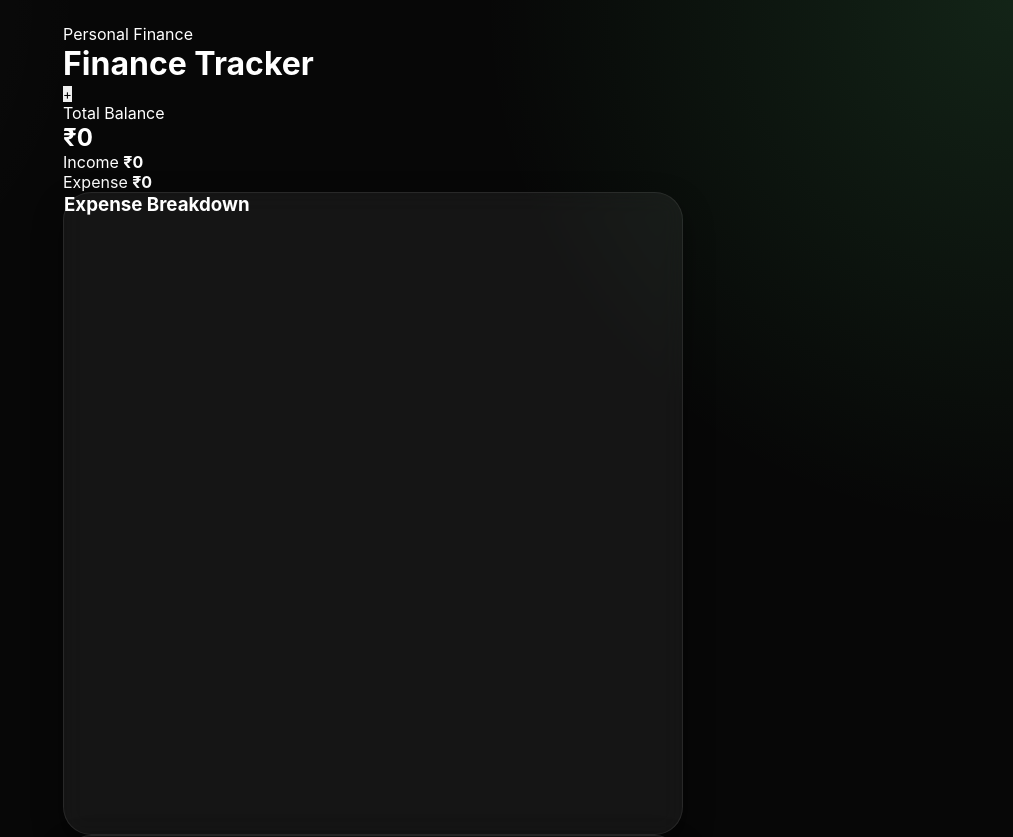
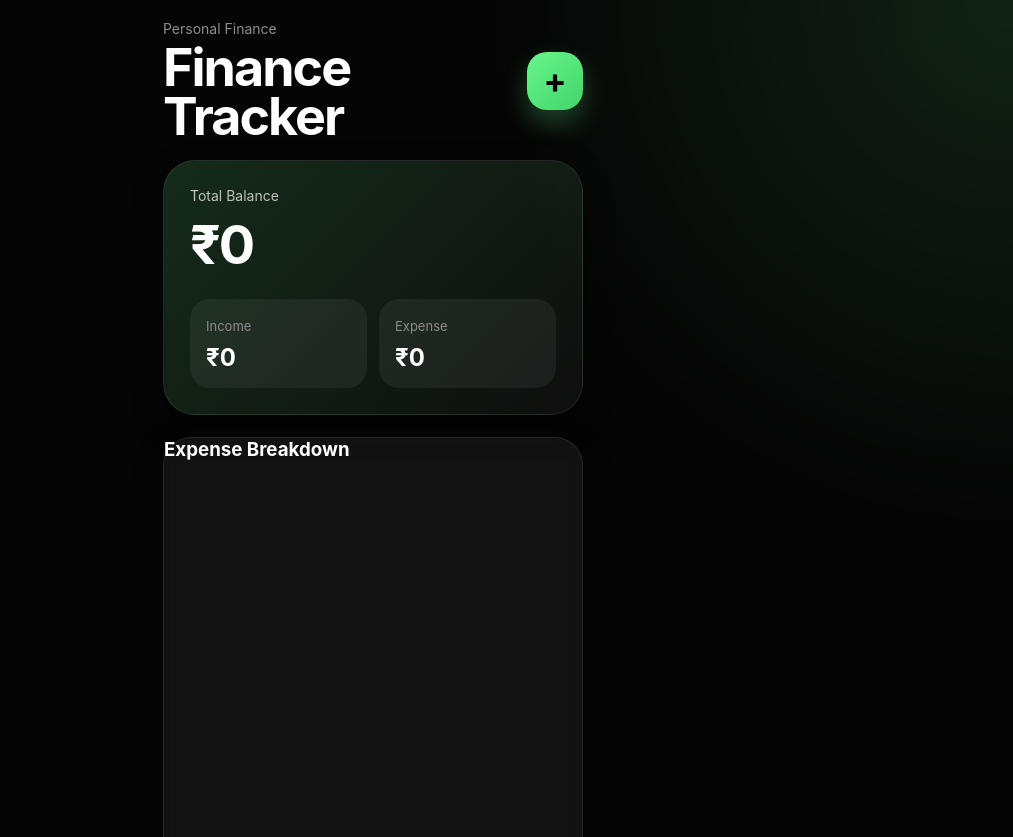
Before and after one commit to shashank364/finance-tracker, a plain HTML site: page index.html in a window 1280 px wide. Shown: the top 837 px of the page, without its empty margins (267-1280 px from the left). Drawn offline with nearby package versions, Linux system fonts and the light colour scheme.

Commit message:
third-commit

```diff
--- a/css/app.css
+++ b/css/app.css
@@ -1,5 +1,5 @@
 :root {
-  --bg: #070707;
+  --bg: #050505;
   --card: rgba(255,255,255,0.06);
   --border: rgba(255,255,255,0.08);
 
@@ -7,36 +7,40 @@
   --green-dark: #41D56A;
 
   --red: #FF6B6B;
-  --blue: #5DA9FF;
-  --purple: #B388FF;
-  --orange: #FFB84D;
 
   --text: #ffffff;
   --sub: #8C8C8C;
 
-  --shadow: 0 12px 30px rgba(0,0,0,0.4);
+  --shadow:
+    0 12px 30px rgba(0,0,0,0.45);
 }
 
 * {
   margin: 0;
   padding: 0;
+
   box-sizing: border-box;
 
   -webkit-tap-highlight-color: transparent;
 
-  font-family: Inter, Arial, sans-serif;
+  font-family:
+    Inter,
+    Arial,
+    sans-serif;
+}
+
+html,
+body {
+  width: 100%;
+  overflow-x: hidden;
 }
 
 body {
   background:
-    radial-gradient(circle at top right,
+    radial-gradient(
+      circle at top right,
       rgba(105,245,140,0.12),
       transparent 30%
-    ),
-
-    radial-gradient(circle at top left,
-      rgba(255,255,255,0.04),
-      transparent 20%
     ),
 
     var(--bg);
@@ -45,17 +49,19 @@ body {
 
   min-height: 100vh;
 
+  display: flex;
+  justify-content: center;
+
   padding:
-    max(24px, env(safe-area-inset-top))
-    18px
-    max(30px, env(safe-area-inset-bottom));
-
-  overflow-x: hidden;
+    max(20px, env(safe-area-inset-top))
+    14px
+    max(40px, env(safe-area-inset-bottom));
 }
 
 #app {
-  max-width: 620px;
-  margin: auto;
+  width: 100%;
+
+  max-width: 420px;
 }
 
 .card {
@@ -63,9 +69,9 @@ body {
 
   border: 1px solid var(--border);
 
+  border-radius: 28px;
+
   backdrop-filter: blur(12px);
-
-  border-radius: 28px;
 
   box-shadow: var(--shadow);
 }
@@ -76,6 +82,7 @@ body {
 
 button {
   border: none;
+  outline: none;
   cursor: pointer;
 }
 
@@ -84,10 +91,9 @@ select {
   width: 100%;
 
   border: none;
-
   outline: none;
 
-  background: #161616;
+  background: #151515;
 
   color: white;
 
@@ -97,9 +103,14 @@ select {
 
   font-size: 16px;
 
-  margin-bottom: 16px;
+  margin-bottom: 14px;
 }
 
 select {
   appearance: none;
 }
+
+canvas {
+  width: 100% !important;
+  height: auto !important;
+}
--- a/css/dashboard.css
+++ b/css/dashboard.css
@@ -0,0 +1,196 @@
+.hero {
+  margin-bottom: 22px;
+}
+
+.hero-top {
+  display: flex;
+
+  align-items: center;
+  justify-content: space-between;
+
+  margin-bottom: 18px;
+}
+
+.sub {
+  color: var(--sub);
+
+  font-size: 14px;
+
+  margin-bottom: 6px;
+}
+
+h1 {
+  font-size: 52px;
+
+  line-height: 0.95;
+
+  letter-spacing: -2px;
+}
+
+.add-btn {
+  width: 58px;
+  height: 58px;
+
+  border-radius: 20px;
+
+  background:
+    linear-gradient(
+      135deg,
+      var(--green),
+      var(--green-dark)
+    );
+
+  color: black;
+
+  font-size: 34px;
+  font-weight: 700;
+
+  box-shadow:
+    0 12px 24px rgba(105,245,140,0.25);
+}
+
+.balance-card {
+  padding: 26px;
+
+  border-radius: 32px;
+
+  background:
+    linear-gradient(
+      135deg,
+      rgba(105,245,140,0.16),
+      rgba(255,255,255,0.04)
+    );
+
+  border: 1px solid rgba(255,255,255,0.08);
+
+  box-shadow: var(--shadow);
+}
+
+.balance-card p {
+  color: rgba(255,255,255,0.72);
+
+  font-size: 14px;
+}
+
+.balance-card h2 {
+  font-size: 54px;
+
+  margin-top: 8px;
+
+  letter-spacing: -2px;
+}
+
+.balance-stats {
+  display: grid;
+
+  grid-template-columns: 1fr 1fr;
+
+  gap: 12px;
+
+  margin-top: 22px;
+}
+
+.balance-stats div {
+  background:
+    rgba(255,255,255,0.06);
+
+  padding: 16px;
+
+  border-radius: 20px;
+}
+
+.balance-stats span {
+  color: var(--sub);
+
+  font-size: 13px;
+}
+
+.balance-stats strong {
+  display: block;
+
+  margin-top: 8px;
+
+  font-size: 24px;
+}
+
+.transactions-section {
+  margin-top: 22px;
+}
+
+.section-header {
+  margin-bottom: 14px;
+}
+
+.section-header h3 {
+  font-size: 22px;
+}
+
+.transaction-item {
+  display: flex;
+
+  align-items: center;
+  justify-content: space-between;
+
+  padding: 18px;
+
+  border-radius: 24px;
+
+  margin-bottom: 12px;
+
+  background: var(--card);
+
+  border: 1px solid var(--border);
+}
+
+.transaction-left {
+  display: flex;
+
+  align-items: center;
+
+  gap: 14px;
+}
+
+.transaction-icon {
+  width: 52px;
+  height: 52px;
+
+  border-radius: 18px;
+
+  display: flex;
+
+  align-items: center;
+  justify-content: center;
+
+  background:
+    rgba(255,255,255,0.06);
+
+  font-size: 22px;
+}
+
+.transaction-category {
+  font-size: 16px;
+
+  font-weight: 700;
+
+  margin-bottom: 4px;
+}
+
+.transaction-meta {
+  color: var(--sub);
+
+  font-size: 12px;
+}
+
+.transaction-amount {
+  font-size: 22px;
+
+  font-weight: 800;
+}
+
+.income {
+  color: var(--green);
+}
+
+.expense {
+  color: var(--red);
+}
```
